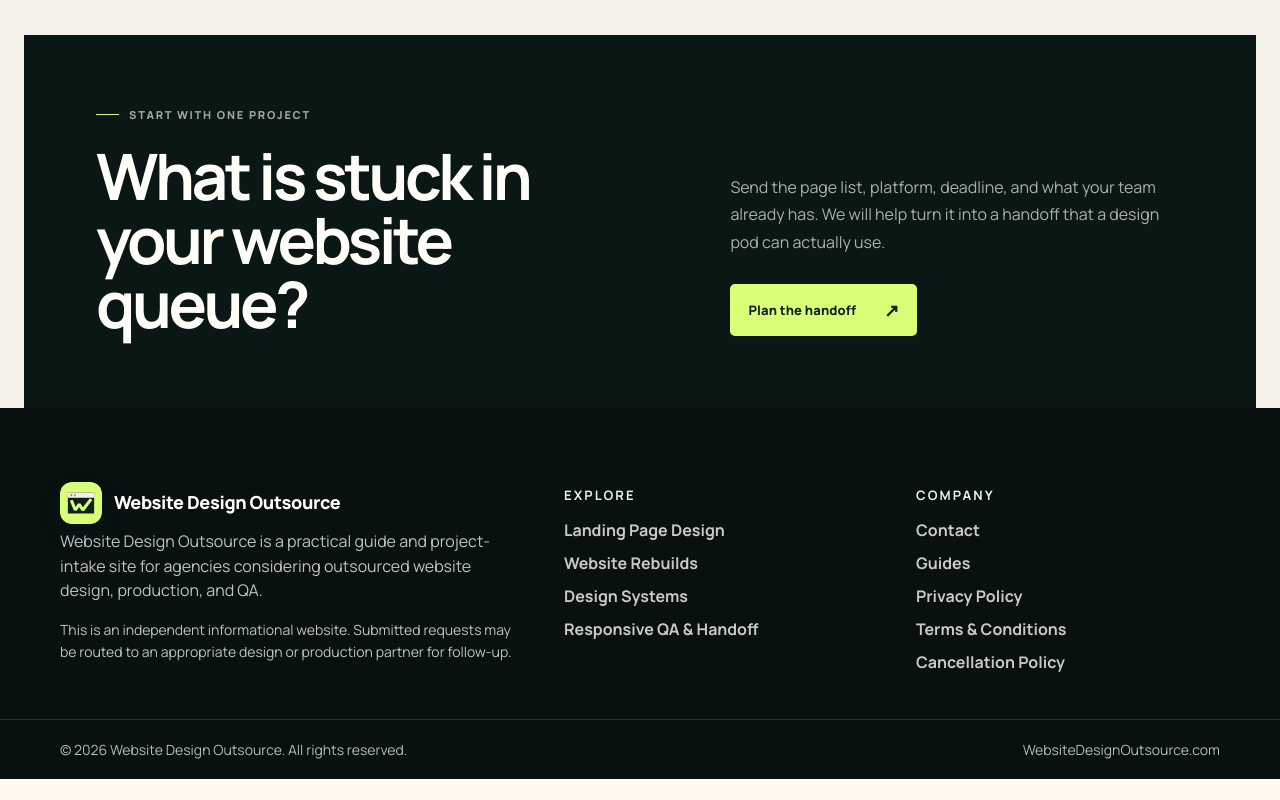
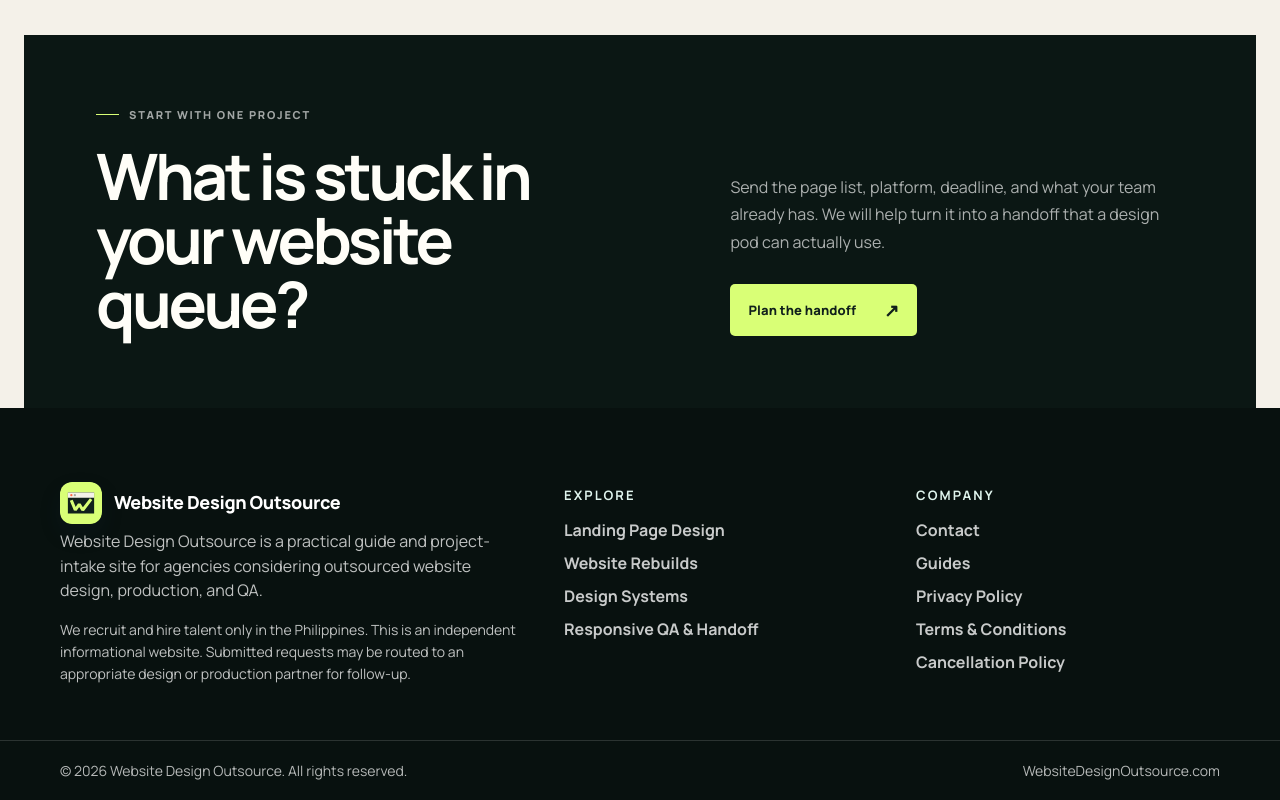
Before and after one commit to coolifystealthagents/websitedesignoutsource, a Next.js app: page / in a window 1280 px wide. Shown: the part 4292-5092 px from the top of the page. Before the commit the page ends 5071 px from the top, so only its background shows below. Built offline with nearby package versions, Linux system fonts and the light colour scheme.

Commit message:
Enforce Philippines-only staffing

```diff
--- a/app/components.tsx
+++ b/app/components.tsx
@@ -20,7 +20,7 @@
 }
 
 export function Footer() {
-  return <footer className="footer legit-footer studio-footer"><div className="footer-grid"><div className="footer-brand"><a className="footer-logo" href="/" aria-label={`${site.brand || domain} home`}><LogoMark /></a><p>{site.brand || domain} is a practical guide and project-intake site for agencies considering outsourced website design, production, and QA.</p><p className="footer-note">This is an independent informational website. Submitted requests may be routed to an appropriate design or production partner for follow-up.</p></div><div><h3>Explore</h3><div className="footer-links">{footerItems.map((item: any, idx: number) => <a href={`/services/${getSlug(item)}`} key={idx}>{getTitle(item)}</a>)}</div></div><div><h3>Company</h3><div className="footer-links"><a href="/contact">Contact</a><a href="/blog">Guides</a><a href="/privacy">Privacy Policy</a><a href="/terms">Terms & Conditions</a><a href="/cancellation-policy">Cancellation Policy</a></div></div></div><div className="footer-bottom"><span>© {year} {site.brand || domain}. All rights reserved.</span><span>{domain}</span></div></footer>;
+  return <footer className="footer legit-footer studio-footer"><div className="footer-grid"><div className="footer-brand"><a className="footer-logo" href="/" aria-label={`${site.brand || domain} home`}><LogoMark /></a><p>{site.brand || domain} is a practical guide and project-intake site for agencies considering outsourced website design, production, and QA.</p><p className="footer-note">We recruit and hire talent only in the Philippines. This is an independent informational website. Submitted requests may be routed to an appropriate design or production partner for follow-up.</p></div><div><h3>Explore</h3><div className="footer-links">{footerItems.map((item: any, idx: number) => <a href={`/services/${getSlug(item)}`} key={idx}>{getTitle(item)}</a>)}</div></div><div><h3>Company</h3><div className="footer-links"><a href="/contact">Contact</a><a href="/blog">Guides</a><a href="/privacy">Privacy Policy</a><a href="/terms">Terms & Conditions</a><a href="/cancellation-policy">Cancellation Policy</a></div></div></div><div className="footer-bottom"><span>© {year} {site.brand || domain}. All rights reserved.</span><span>{domain}</span></div></footer>;
 }
 
 export function CTA() {
```
